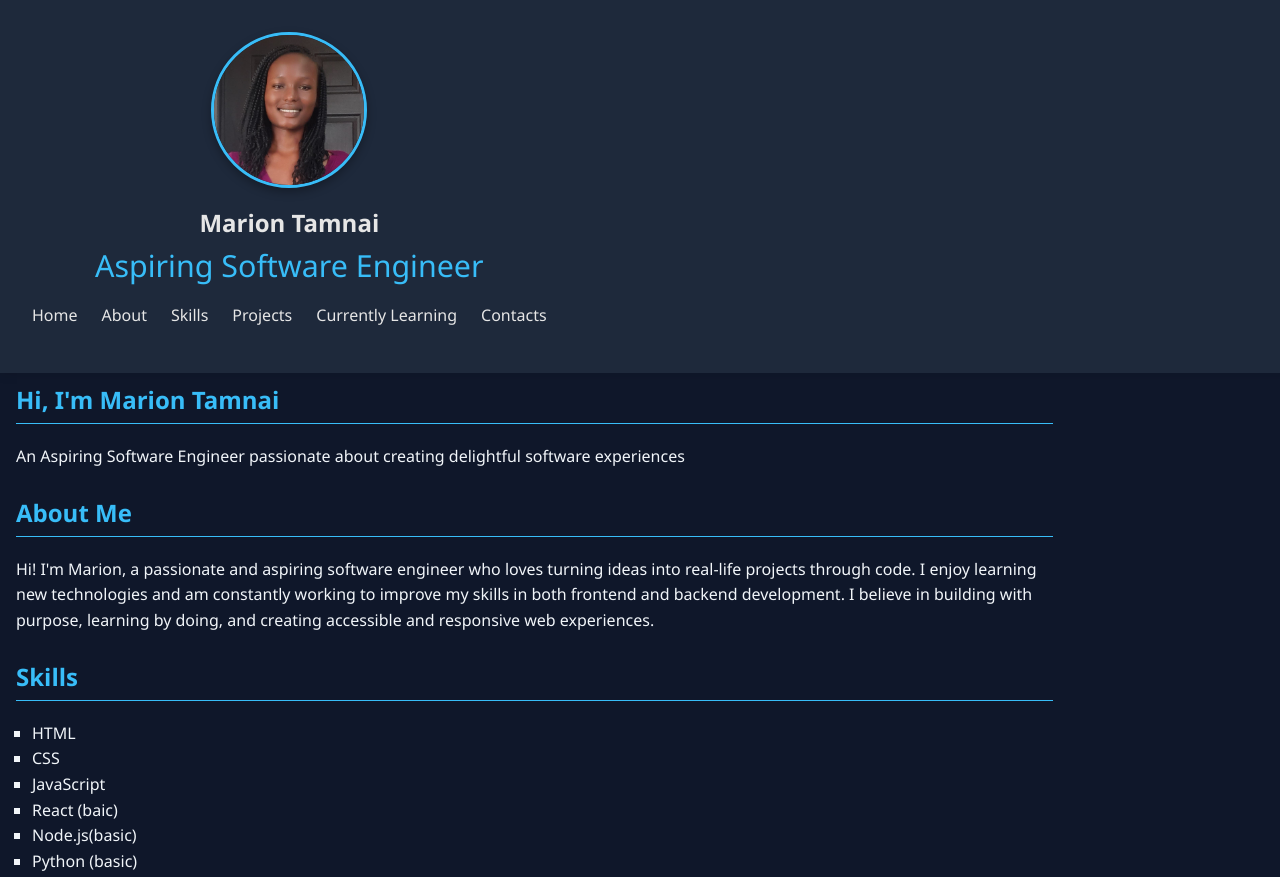
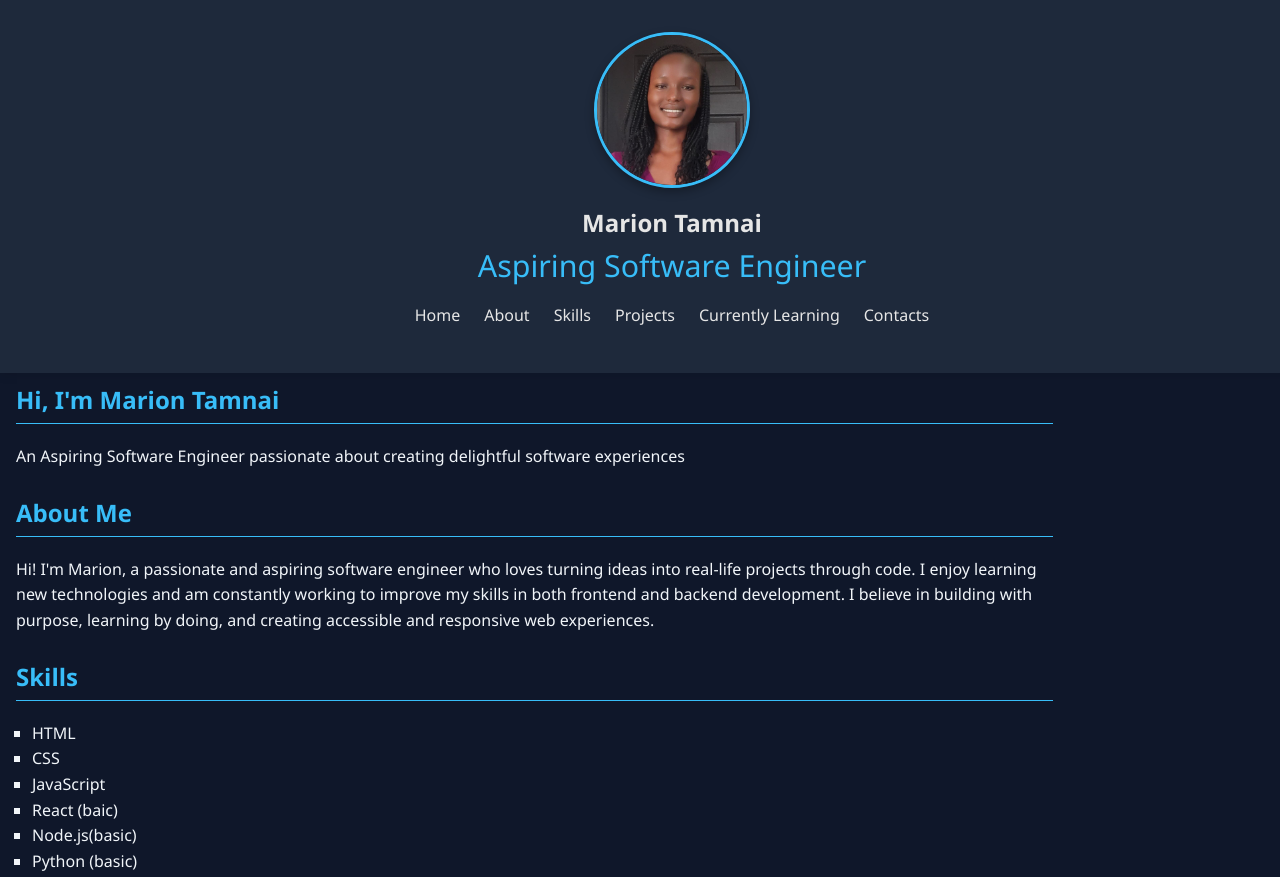
Before and after one commit to mariontamnai/her-portfolio, a plain HTML site: page index.html in a window 1280 px wide. Shown: the top 877 px of the page. Drawn offline with Linux system fonts and the light colour scheme.

Commit message:
removed some lines

```diff
--- a/index.html
+++ b/index.html
@@ -17,8 +17,6 @@
 
 <body>
  <header>
-
-  <div>
     <img src="profile.jpeg" alt="Marion Tamnai" class="profile-pic">
 
     <h1>Marion Tamnai</h1>
@@ -31,7 +29,6 @@
         <a href="#currently-learning" class="text-lg">Currently Learning</a>
         <a href="#contacts" class="text-lg">Contacts</a>
     </nav>
-  </div>
 </header>
 <div class="container">
     <section id="home">
--- a/styles.css
+++ b/styles.css
@@ -30,16 +30,10 @@
     box-shadow: 0 2px 10px rgba(0, 0, 0, 0.1);
     text-align: center;
     width: 100%;
-    display: flex;
-    justify-content: space-between;
-    align-items: center;
-    flex-wrap: wrap;
   }
 
-  .header-left {
-    flex: 1;
-    text-align: left;
-  }
+
+
 
   .profile-pic {
     width: 150px;
```
